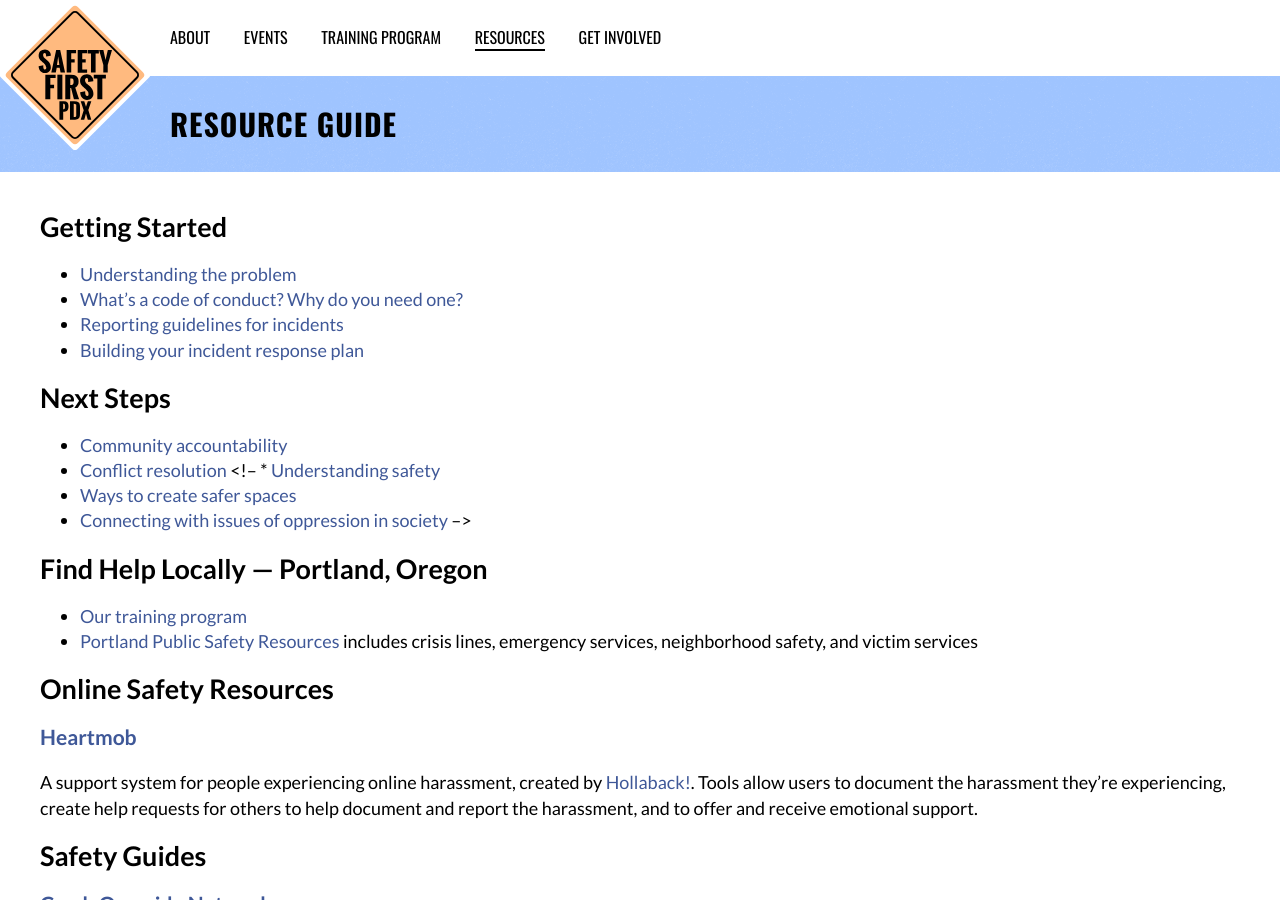
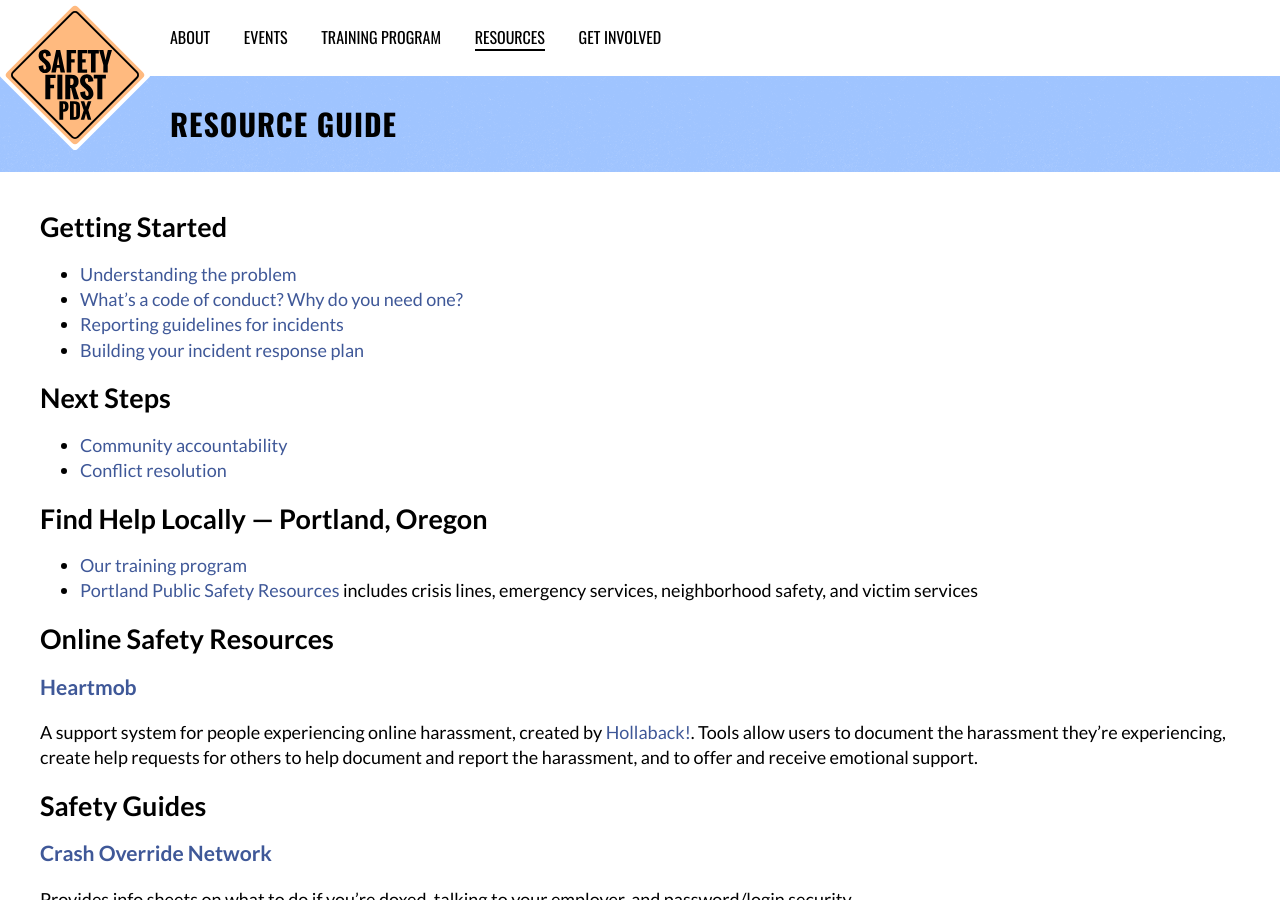
Before and after one commit to safetyfirstpdx/safetyfirstpdx.github.io, a Jekyll site: the page built from resources/index.md, in a window 1280 px wide and 900 px high. Built offline with Jekyll 4.4.1, drawn with Linux system fonts in a browser that asks for light colours; nearby versions of some CDN libraries.

Commit message:
Why doesn't markdown like comments?

```diff
--- a/resources/index.md
+++ b/resources/index.md
@@ -14,9 +14,6 @@ title: Resource Guide
 
 * [Community accountability](accountability.html)
 * [Conflict resolution](conflict_resolution.html)
-<!-- * [Understanding safety](safety.html)
-* [Ways to create safer spaces](safer_spaces.html)
-* [Connecting with issues of oppression in society](society.html) -->
 
 ## Find Help Locally — Portland, Oregon
 
```
